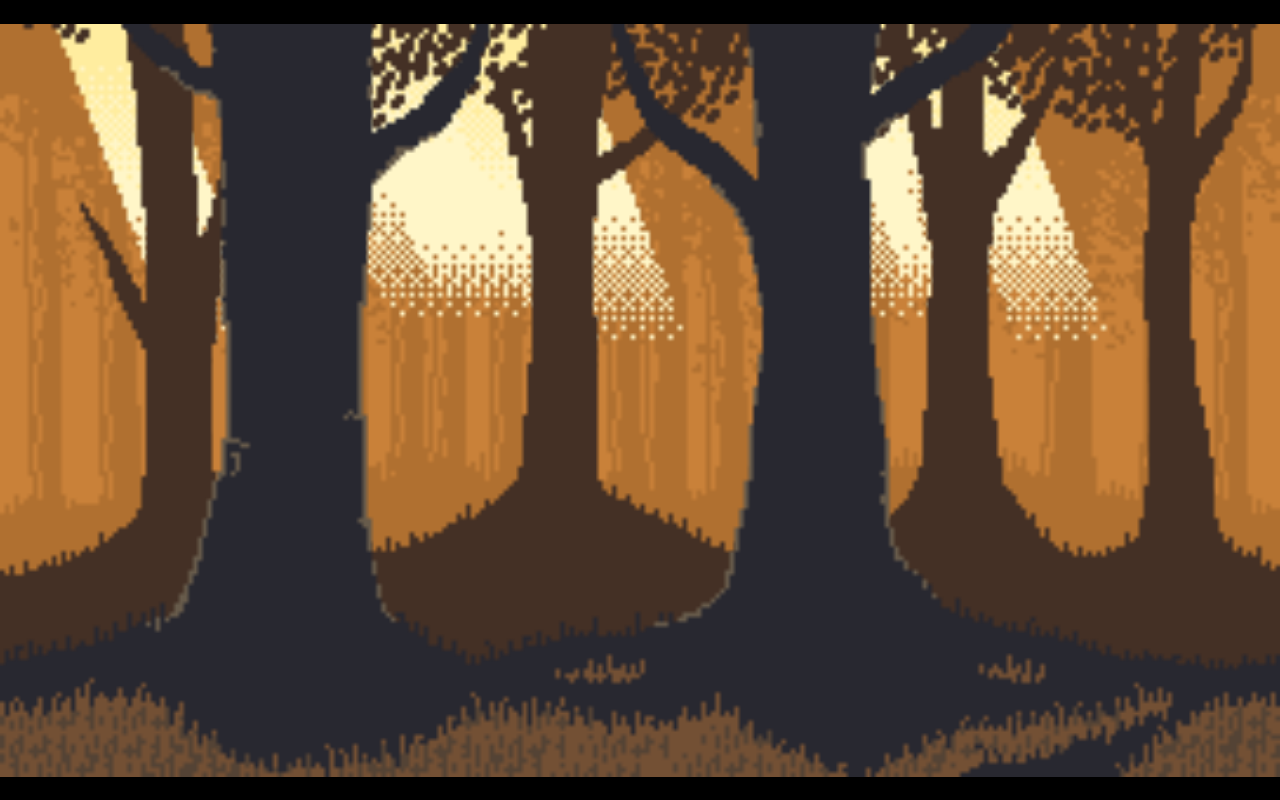
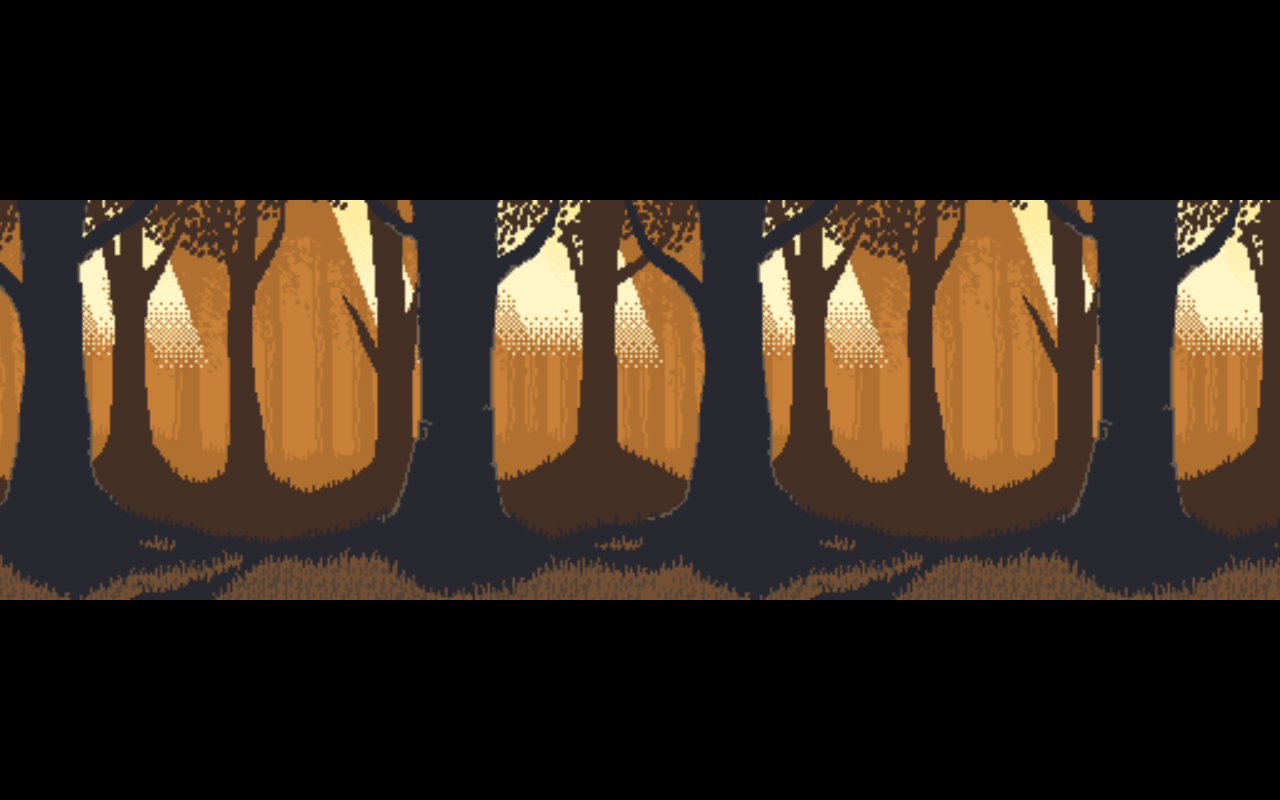
Before and after one commit to Ewan88/sidescroller, a Vue app: page / in a window 1280 px wide. Built offline with nearby package versions, Linux system fonts and the light colour scheme.

Commit message:
makes background size changeable

```diff
--- a/src/components/Forest.vue
+++ b/src/components/Forest.vue
@@ -1,5 +1,5 @@
 <template lang="html">
-  <div id="forest">
+  <div ref="wrapper">
     <div id="background" class="parallax"></div>
     <div id="lights" class="parallax"></div>
     <div id="midground" class="parallax"></div>
@@ -37,16 +37,12 @@ export default {
 
 .parallax {
   position: fixed;
-  top: 0;
-  bottom: 0;
-  left: 0;
-  right: 0;
   height: 100%;
   width: 100%;
-  background-attachment: local, scroll;
+  background-attachment: local;
   background-position: center;
   background-repeat: repeat-x;
-  background-size: 100%;
+  background-size: auto 50%;
 }
 
 </style>
```
